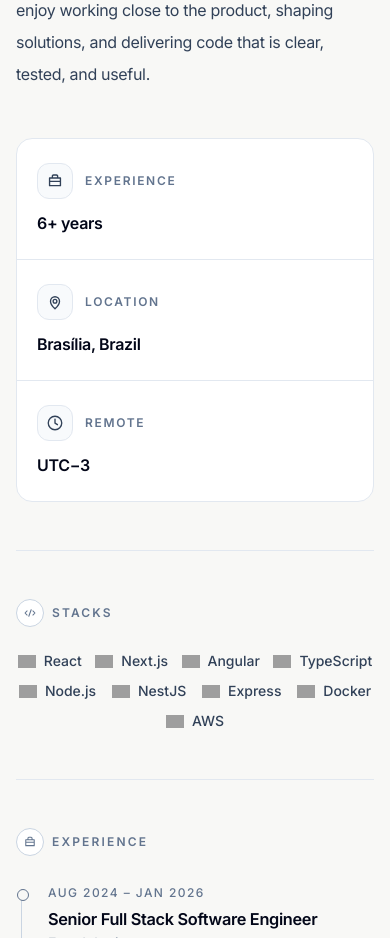
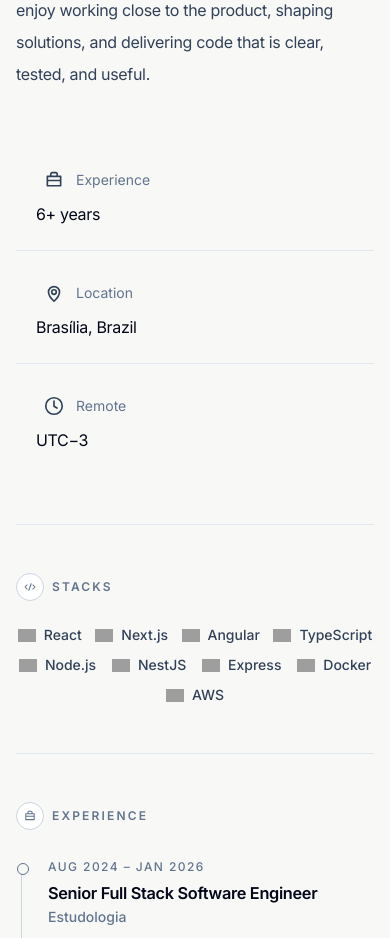
Before and after one commit to mauricio-azevedo/portfolio, a React (Vite) app: page / in a window 390 px wide. Shown: the part 1300-2238 px from the top of the page. Built offline with nearby package versions, Linux system fonts and the light colour scheme; grey boxes are pictures that could not be loaded.

Commit message:
Refined layout and CSS in `About.tsx` for better readability and responsiveness. Adjusted grid configuration, spacing, and class structure.
Signed-off-by: Maurício Azevedo <mauricio.mendonca.azevedo@gmail.com>

```diff
--- a/src/components/About.tsx
+++ b/src/components/About.tsx
@@ -33,19 +33,19 @@ export function About() {
           </p>
         </div>
 
-        <dl className="grid grid-cols-3 gap-0 rounded-2xl border border-slate-200 bg-white max-[720px]:grid-cols-1">
-          {aboutFacts.map((fact, index) => (
+        <dl className="grid grid-cols-3 max-[720px]:grid-cols-1">
+          {aboutFacts.map((fact) => (
             <div
               key={fact.label}
               className="flex flex-col items-center px-5 py-6 text-center max-[720px]:items-start max-[720px]:text-left [&:not(:first-child)]:border-l [&:not(:first-child)]:border-slate-200 max-[720px]:[&:not(:first-child)]:border-l-0 max-[720px]:[&:not(:first-child)]:border-t"
             >
-              <dt className="flex flex-col items-center gap-3 text-xs font-semibold uppercase tracking-[0.14em] text-slate-500 max-[720px]:flex-row">
+              <dt className="flex flex-col items-center gap-1 text-sm text-slate-500 max-[720px]:flex-row">
                 <span
-                  className="grid size-9 place-items-center rounded-xl border border-slate-200 bg-slate-50 text-slate-700"
+                  className="grid size-9 place-items-center rounded-xl text-slate-700"
                   aria-hidden="true"
                 >
                   <svg
-                    className="size-4.5"
+                    className="size-5.5"
                     viewBox="0 0 24 24"
                     fill="none"
                     stroke="currentColor"
@@ -58,9 +58,7 @@ export function About() {
                 </span>
                 <span>{fact.label}</span>
               </dt>
-              <dd className="mt-4 text-base font-semibold tracking-[-0.02em] text-slate-950 max-[720px]:mt-3">
-                {fact.value}
-              </dd>
+              <dd className="mt-1 text-base tracking-[-0.02em] text-slate-950">{fact.value}</dd>
             </div>
           ))}
         </dl>
```
